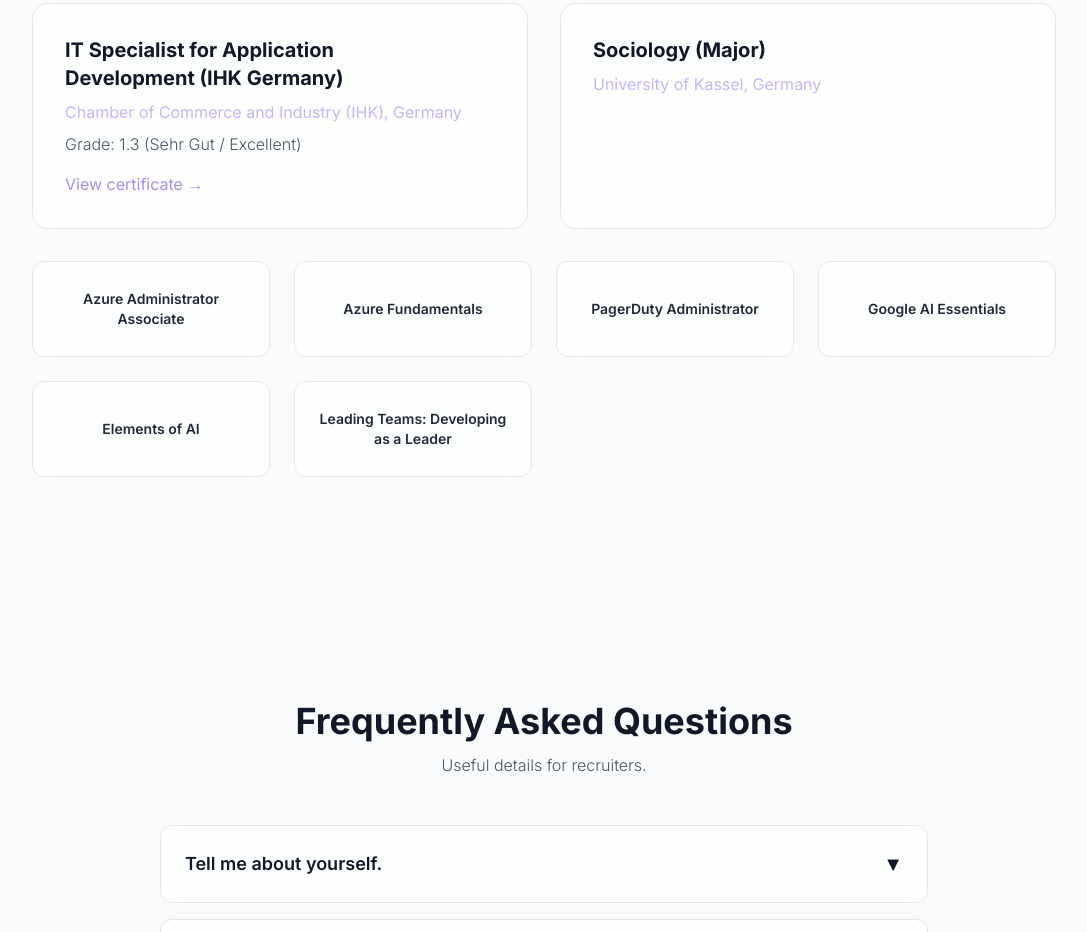
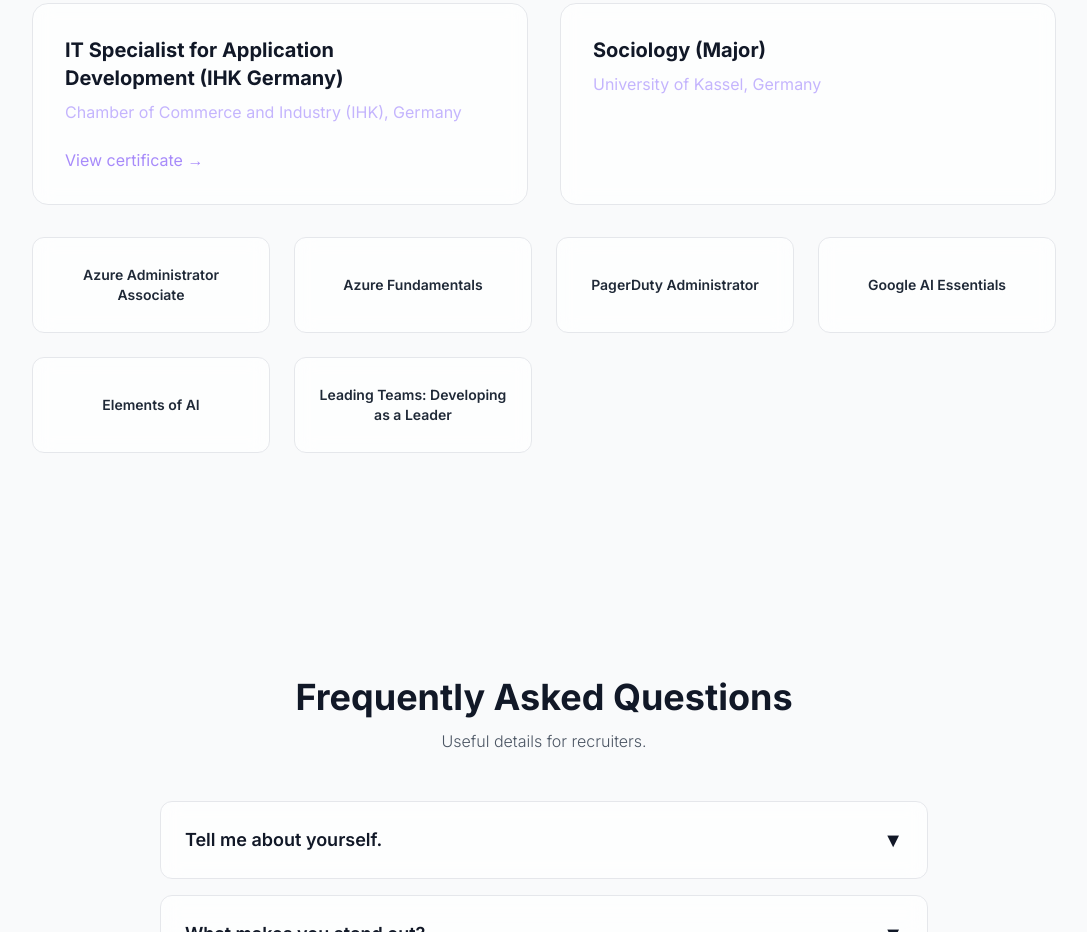
Before and after one commit to melanierau/resume-website, a plain HTML site: page index.html in a window 1280 px wide. Shown: the part 5899-6831 px from the top of the page, without its empty margins (96-1183 px from the left). Drawn offline with nearby package versions, Linux system fonts and the light colour scheme.

Commit message:
Update index.html
Removed Grade from studying...

```diff
--- a/index.html
+++ b/index.html
@@ -375,7 +375,6 @@
           <a href="assets/docs/certificates/IHK.pdf" target="_blank" rel="noopener" class="glassmorphism p-8 rounded-2xl block card-interactive">
             <h3 class="text-xl font-bold mb-2" style="color:var(--header-text)" data-translate-key="education_qualification">IT Specialist for Application Development (IHK Germany)</h3>
             <p class="text-violet-300 mb-2" data-translate-key="education_institution">Chamber of Commerce and Industry (IHK), Germany</p>
-            <p class="font-light" style="color:var(--text-secondary)" data-translate-key="education_grade">Grade: 1.3 (Sehr Gut / Excellent)</p>
             <span class="text-violet-400 hover:underline mt-4 inline-block" data-translate-key="education_certificate_link">View certificate →</span>
           </a>
           <div class="glassmorphism p-8 rounded-2xl">
```
